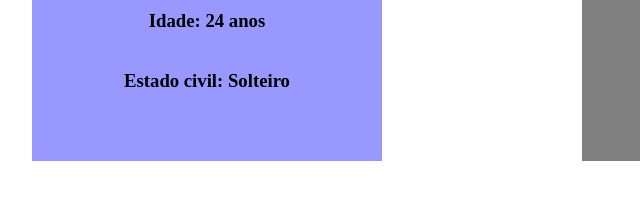
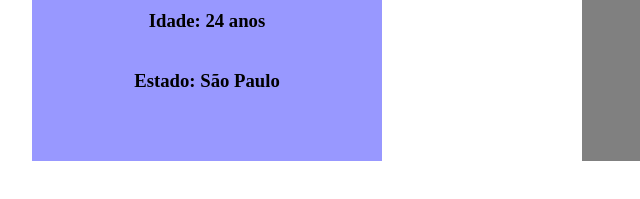
Before and after one commit to Augsto-Braga/js-alpha, a plain HTML site: page aula-002/index.html in a window 1280 px wide. Shown: the part 447-646 px from the top of the page, 166-806 px from the left. Drawn offline with Linux system fonts and the light colour scheme.

Commit message:
commit aula-002 att

```diff
--- a/aula-002/index.html
+++ b/aula-002/index.html
@@ -12,7 +12,7 @@
       <h1 class="name"></h1>
       <img src="img/foto.jpg" />
       <h3 class="age"></h3>
-      <h3 class="status"></h3>
+      <h3 class="state"></h3>
     </div>
 
     <div class="band">
--- a/aula-002/scripts.js
+++ b/aula-002/scripts.js
@@ -1,7 +1,7 @@
 const nome = document.querySelector(".name");
 const photo = document.querySelector(".photo");
 const age = document.querySelector(".age");
-const status = document.querySelector(".status");
+const state = document.querySelector(".state");
 const title = document.querySelector(".title");
 const descriptions = document.querySelector(".descriptions");
 const links = document.querySelector(".links");
@@ -12,7 +12,7 @@ const band = document.querySelector(".band");
 
 nome.innerHTML = "Augusto Braga";
 age.innerHTML = "Idade: 24 anos";
-status.innerHTML = "Estado civil: Solteiro";
+state.innerHTML = "Estado: São Paulo";
 title.innerHTML = "Iron Maiden";
 descriptions.innerHTML =
   "Iron Maiden é uma banda de heavy metal inglesa fundada em 1975. Minhas musicas favoritas são: Where Eagles Dare, Phantom of the Opera, The Evil That Man Do";
```
